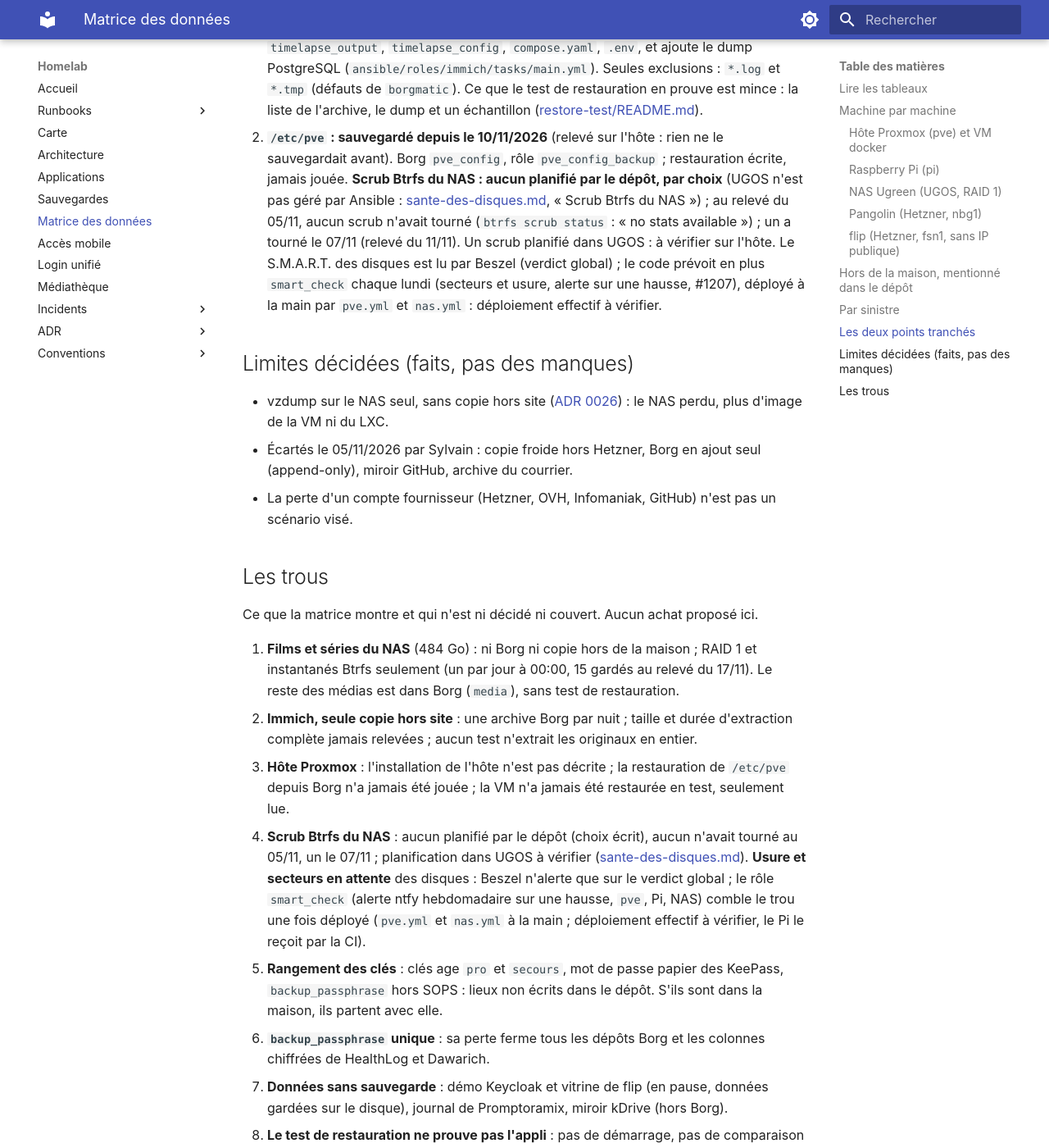
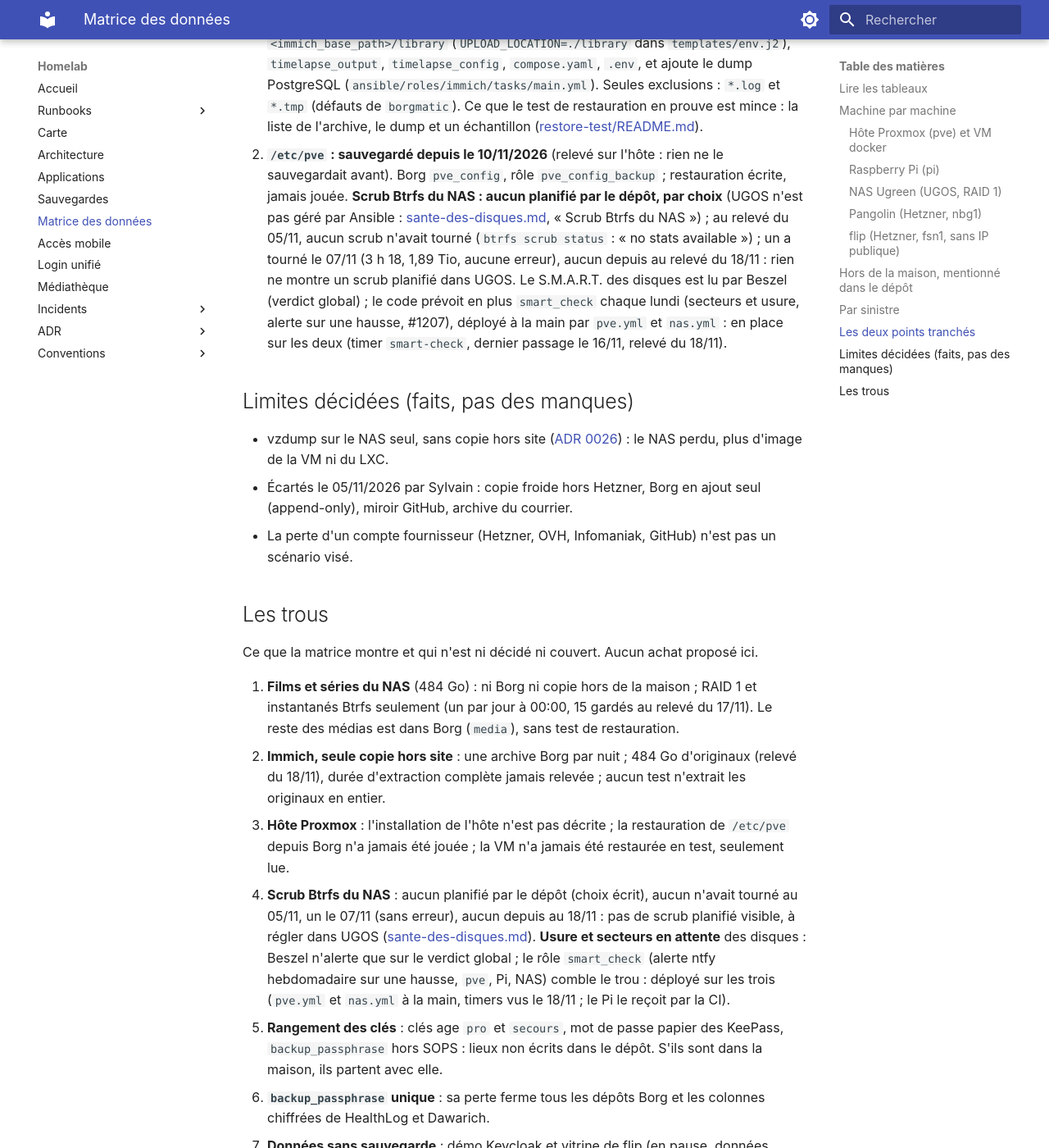
Before and after one commit to sylvainmetayer/homelab, an MkDocs documentation site: the page built from docs/matrice-des-donnees.md, in a window 1280 px wide and 1400 px high, scrolled down 14477 px. Shown: the whole window at 82% size. Built offline with MkDocs 1.6.1 and Material for MkDocs 9.7.7, drawn with Linux system fonts in a browser that asks for light colours; some of the changed text lies outside the part shown.

Commit message:
docs(matrice): relevés du 18/11 à la place des « à vérifier »
Immich 484 Go, Storage Box à 51,6 %, smart_check en place sur le NAS et
l'hôte Proxmox, aucun scrub Btrfs depuis le 07/11.

Claude-Session: https://claude.ai/code/session_01EfxfYARk8FCAw13wUeDLUe

```diff
--- a/docs/matrice-des-donnees.md
+++ b/docs/matrice-des-donnees.md
@@ -92,7 +92,7 @@ dans la maison. Toutes les applis de ce tableau y sont, sauf mention.
 
 | Donnée | Étage | Copies | Survit à la maison | Reprise (est.) | Test | Non protégé |
 |---|---|---|---|---|---|---|
-| **Immich : originaux** (`library`) | 1 | Borg `immich` à 01:00 : `library` entier (originaux, vignettes, vidéos transcodées), `timelapse_output`, `timelapse_config`. **Seule copie** en plus du disque USB du Pi (pas de vzdump) | oui (Borg) | non mesuré : dépend du volume, taille non relevée ; extraction depuis la Storage Box, une journée ou plus (est.) | CI : liste de l'archive, dump de la base et échantillon seulement ; originaux non extraits en entier | un fichier envoyé depuis la dernière nuit ; blocs corrompus hors échantillon (ADR 0017) |
+| **Immich : originaux** (`library`) | 1 | Borg `immich` à 01:00 : `library` entier (originaux, vignettes, vidéos transcodées), `timelapse_output`, `timelapse_config`. **Seule copie** en plus du disque USB du Pi (pas de vzdump) | oui (Borg) | non mesuré ; `library` pèse 484 Go (relevé du 18/11/2026, disque du Pi à 59 %) ; extraction depuis la Storage Box, une journée ou plus (est.) | CI : liste de l'archive, dump de la base et échantillon seulement ; originaux non extraits en entier | un fichier envoyé depuis la dernière nuit ; blocs corrompus hors échantillon (ADR 0017) |
 | Immich : base PostgreSQL | 1 | même dépôt, dump fait dans le conteneur `immich_postgres` | oui | ~1 h (est.) | CI : dump rejoué, table non vide | — |
 | Immich Swipe, Kiosk, Power Tools, Selfie Timelapse | 3 | Swipe, Kiosk et Power Tools sans état ; sorties du timelapse dans le dépôt Borg ci-dessus | oui | < 30 min (est.) | non | clés d'API dans SOPS |
 | Blocky (DNS) | 3 | aucune, config par Ansible ; une 2e instance sur le LXC | oui (via le dépôt) | < 30 min (est.) | non | — |
@@ -101,7 +101,7 @@ dans la maison. Toutes les applis de ce tableau y sont, sauf mention.
 ### NAS Ugreen (UGOS, RAID 1)
 
 Disques surveillés par l'agent Beszel : `sda`, `sdb` (SATA), voir `host_vars/nas` (`sdc`, USB, retiré depuis son décrochage du 05/11) ;
-par `smart_check` (alerte hebdomadaire prévue par `nas.yml`, déploiement à la main à vérifier) : `sda` et `sdb`, `sdc` retiré depuis son décrochage du 05/11 (`nas.yml`).
+par `smart_check` (alerte hebdomadaire de `nas.yml`, déployée : dernier passage le lundi 16/11, relevé du 18/11) : `sda` et `sdb`, `sdc` retiré depuis son décrochage du 05/11 (`nas.yml`).
 
 | Donnée | Étage | Copies | Survit à la maison | Reprise (est.) | Test | Non protégé |
 |---|---|---|---|---|---|---|
@@ -135,7 +135,7 @@ par `smart_check` (alerte hebdomadaire prévue par `nas.yml`, déploiement à la
 
 | Donnée | Étage | Où | Copies | Survit à la maison | Test | Non protégé |
 |---|---|---|---|---|---|---|
-| **Dépôts Borg** de tous les hôtes | 1 | Storage Box Hetzner `bx11`, `fsn1`, un sous-compte par hôte | 9 instantanés quotidiens de la même box ; `delete_protection` ; **aucune autre copie** | oui, c'est la copie hors site | CI (tous les dépôts de `apps.json`) | Hetzner est le seul hébergeur ; usage contrôlé le lundi (alerte à 80 %) |
+| **Dépôts Borg** de tous les hôtes | 1 | Storage Box Hetzner `bx11`, `fsn1`, un sous-compte par hôte | 9 instantanés quotidiens de la même box ; `delete_protection` ; **aucune autre copie** | oui, c'est la copie hors site | CI (tous les dépôts de `apps.json`) | Hetzner est le seul hébergeur ; usage contrôlé le lundi (alerte à 80 %) : 51,6 % le 16/11/2026 (529 Gio sur 1024, dont 25 Gio d'instantanés), avant les 18 Go du dépôt `media` |
 | **kDrive** (envois du téléphone, bases KeePass synchronisées) | 1 | Infomaniak ; le NAS en garde un miroir | miroir NAS (voir plus haut) | oui, chez Infomaniak | — | — |
 | **Bases KeePass** | 1 | poste : `kdrive/keepass/*.kdbx` | copie avant enregistrement, historique horodaté sur le poste ; restic **horaire** vers un bucket OVH (Object Lock 30 jours) | oui : OVH et kDrive | `restic check` + restauration comparée, mensuel ; test à froid trimestriel ([sauvegarde-keepass.md](runbooks/sauvegarde-keepass.md)) | les deux premières couches sont sur le poste ; perte max 1 h |
 | **States Tofu** | 1 | bucket OVH `homelab-tf-state-sylvain`, versionné ([opentofu.md](conventions/opentofu.md)) | versions du bucket | oui | non | tous chiffrés, `pangolin_config` avec une passphrase dédiée (migré le 12/11/2026 ; Ansible lit ses sorties par `tofu output`) ; passphrases de chiffrement dans SOPS |
@@ -173,11 +173,11 @@ par `smart_check` (alerte hebdomadaire prévue par `nas.yml`, déploiement à la
    restauration écrite, jamais jouée. **Scrub Btrfs du NAS : aucun planifié
    par le dépôt, par choix** (UGOS n'est pas géré par Ansible : [sante-des-disques.md](runbooks/sante-des-disques.md),
    « Scrub Btrfs du NAS ») ; au relevé du 05/11, aucun scrub n'avait tourné
-   (`btrfs scrub status` : « no stats available ») ; un a tourné le 07/11 (relevé du 11/11). Un scrub planifié dans
-   UGOS : à vérifier sur l'hôte. Le S.M.A.R.T. des disques est lu par Beszel
+   (`btrfs scrub status` : « no stats available ») ; un a tourné le 07/11 (3 h 18, 1,89 Tio, aucune erreur), aucun depuis au relevé du 18/11 : rien ne
+   montre un scrub planifié dans UGOS. Le S.M.A.R.T. des disques est lu par Beszel
    (verdict global) ; le code prévoit en plus `smart_check` chaque lundi
    (secteurs et usure, alerte sur une hausse, #1207), déployé à la main
-   par `pve.yml` et `nas.yml` : déploiement effectif à vérifier.
+   par `pve.yml` et `nas.yml` : en place sur les deux (timer `smart-check`, dernier passage le 16/11, relevé du 18/11).
 
 ## Limites décidées (faits, pas des manques)
 
@@ -196,13 +196,13 @@ proposé ici.
 1. **Films et séries du NAS** (484 Go) : ni Borg ni copie hors de la maison ; RAID 1 et
    instantanés Btrfs seulement (un par jour à 00:00, 15 gardés au relevé du 17/11). Le reste
    des médias est dans Borg (`media`), sans test de restauration.
-2. **Immich, seule copie hors site** : une archive Borg par nuit ; taille et
-   durée d'extraction complète jamais relevées ; aucun test n'extrait les
+2. **Immich, seule copie hors site** : une archive Borg par nuit ; 484 Go d'originaux
+   (relevé du 18/11), durée d'extraction complète jamais relevée ; aucun test n'extrait les
    originaux en entier.
 3. **Hôte Proxmox** : l'installation de l'hôte n'est pas décrite ; la
    restauration de `/etc/pve` depuis Borg n'a jamais été jouée ; la VM n'a
    jamais été restaurée en test, seulement lue.
-4. **Scrub Btrfs du NAS** : aucun planifié par le dépôt (choix écrit), aucun n'avait tourné au 05/11, un le 07/11 ; planification dans UGOS à vérifier ([sante-des-disques.md](runbooks/sante-des-disques.md)). **Usure et secteurs en attente** des disques : Beszel n'alerte que sur le verdict global ; le rôle `smart_check` (alerte ntfy hebdomadaire sur une hausse, `pve`, Pi, NAS) comble le trou une fois déployé (`pve.yml` et `nas.yml` à la main ; déploiement effectif à vérifier, le Pi le reçoit par la CI).
+4. **Scrub Btrfs du NAS** : aucun planifié par le dépôt (choix écrit), aucun n'avait tourné au 05/11, un le 07/11 (sans erreur), aucun depuis au 18/11 : pas de scrub planifié visible, à régler dans UGOS ([sante-des-disques.md](runbooks/sante-des-disques.md)). **Usure et secteurs en attente** des disques : Beszel n'alerte que sur le verdict global ; le rôle `smart_check` (alerte ntfy hebdomadaire sur une hausse, `pve`, Pi, NAS) comble le trou : déployé sur les trois (`pve.yml` et `nas.yml` à la main, timers vus le 18/11 ; le Pi le reçoit par la CI).
 5. **Rangement des clés** : clés age `pro` et `secours`, mot de passe papier
    des KeePass, `backup_passphrase` hors SOPS : lieux non écrits dans le
    dépôt. S'ils sont dans la maison, ils partent avec elle.
```
